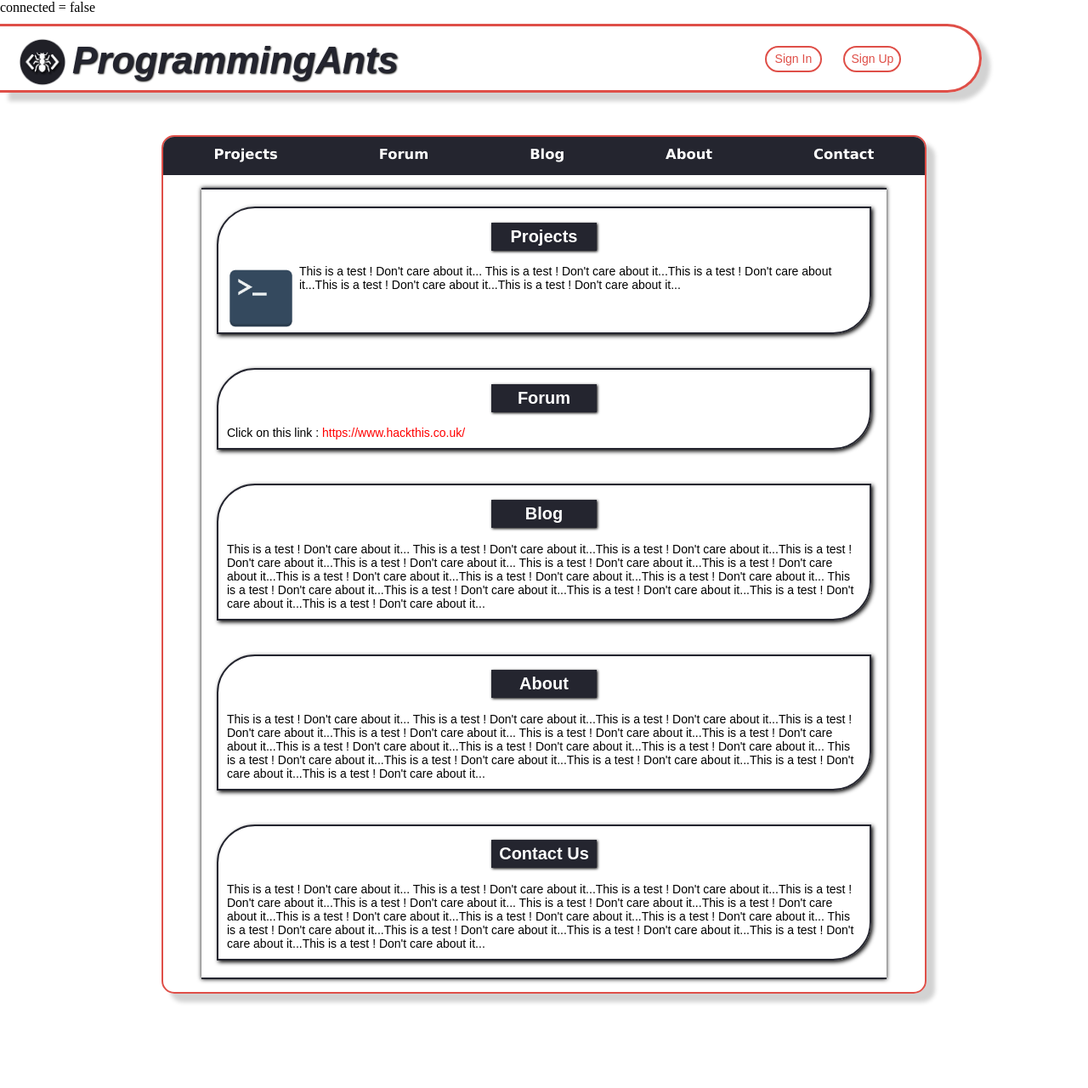
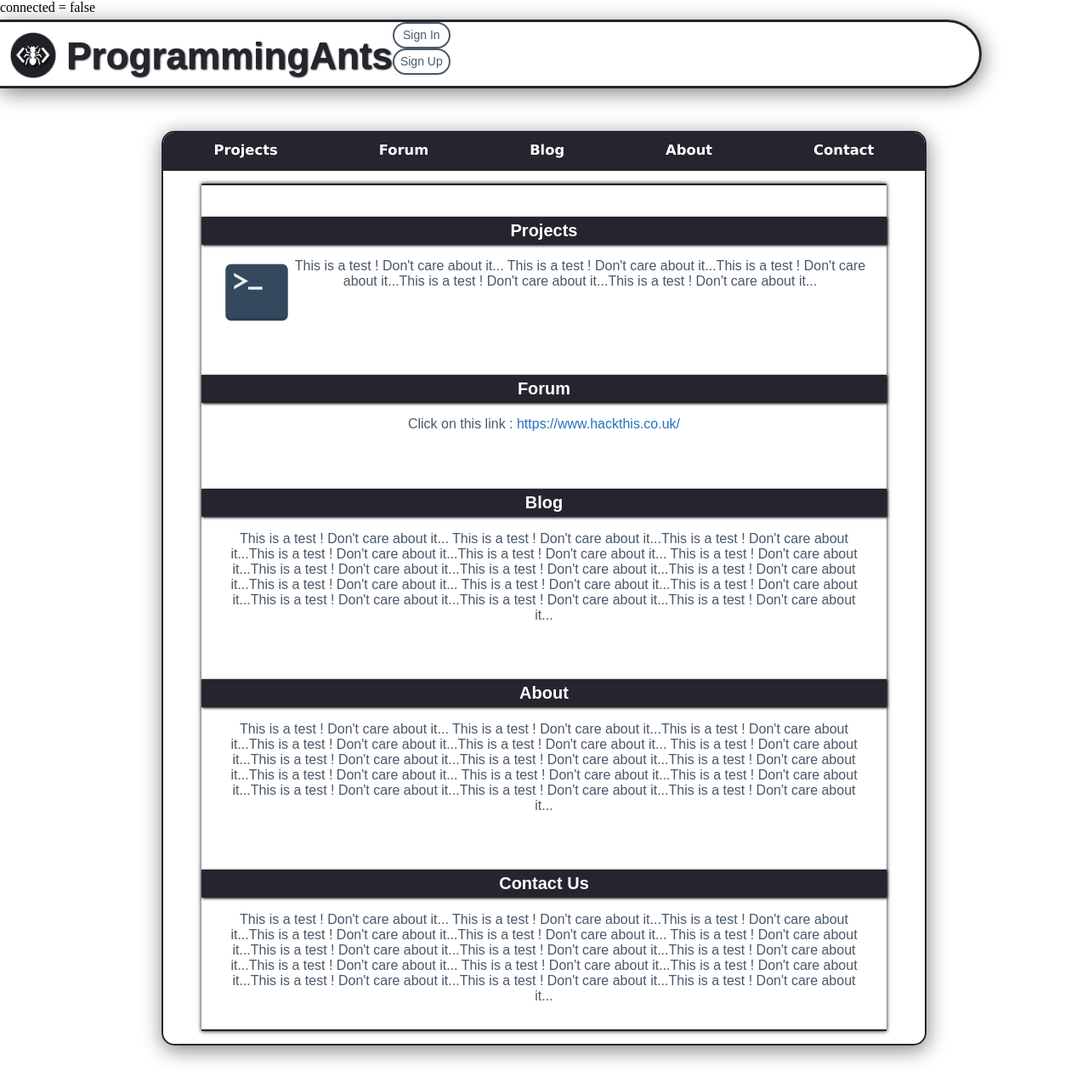
Before and after one commit to LaFourmiProgrammeuse/ProgressProject, a PHP site: page /home.php in a window 1280 px wide. Shown: the whole page at 85% size. Before the commit the page ends 1180 px from the top, so only its background shows below. Run offline with PHP 8.4, Linux system fonts and the light colour scheme; some libraries are stand-ins or nearby versions.

Commit message:
19/07/2018
-Réaménagement header html/css

```diff
--- /dev/null
+++ b/ProgrammingAnts/css/home.css
@@ -0,0 +1,221 @@
+a {
+	text-decoration: none;
+}
+
+p {
+ margin: 0px;
+}
+
+body {
+	background-color: white;
+	position: relative;
+	margin: 0;
+	padding: 0;
+}
+
+	/* HEADER */
+
+		header {
+			width: 100%;
+			height: auto;
+		}
+
+			#main {
+				display: flex;
+				justify-content: flex-start;
+				margin-top: 5px;
+				height: 75px;
+				width: 90%;
+				min-width: 800px;
+				border-top: 3px solid;
+				border-right: 3px solid;
+				border-bottom: 3px solid;
+				border-color: #24252f;
+				border-bottom-right-radius: 50px;
+				border-top-right-radius: 50px;
+				box-shadow: 1px 5px 25px grey;
+			}
+
+				.main_element img {
+					margin: 9px;
+					width: 60px;
+					height: 60px;
+				}
+
+					.main_element h1 {
+						margin-top: 15px;
+						font-size: 2.75em;
+						color: #24252f;
+						font-family: Arial, Helvetica, "Liberation Sans", FreeSans, sans-serif;
+						text-shadow: 1px 1px 2px black;
+					}
+
+						.identification, .identification_disconnect {
+							font-family: Arial, Helvetica, "Liberation Sans", FreeSans, sans-serif;
+							font-size: 14px;
+							text-align: center;
+							background-color: white;
+							border: 2px solid;
+							border-color: #495969;
+							border-radius: 50px;
+							height: 20px;
+							width: 50px;
+							padding-top: 5px;
+							padding-bottom: 2px;
+							padding-left: 7px;
+							padding-right: 7px;
+						}
+
+						.identification a, .identification_disconnect a {
+							color: #495969;
+						}
+
+
+	/* SECTION */
+
+		section {
+			margin: 50px auto;
+			border: 2px solid;
+			border-color: #24252f;
+			border-radius: 15px;
+			height: auto;
+			width: 70%;
+			min-width: 610px;
+			box-shadow: 1px 5px 25px grey;
+		}
+
+			#top_menu {
+				display: flex;
+				justify-content: space-between;
+				background-color: #24252f;
+				border-top-left-radius: 13px;
+				border-top-right-radius: 13px;
+      	        height: 45px;
+      	        width: 100%;
+			}
+
+			.option {
+				color: white;
+				font-family: Verdana, "DejaVu Sans", "Bitstream Vera Sans", Geneva, sans-serif;
+				font-size: 14px;
+				line-height: 9px;
+      	        margin-right: auto;
+      	        margin-left: auto;
+			}
+
+			.option a {
+				color: white;
+			}
+
+			.option:hover a {
+				color: #495969;
+			}
+
+	/* ARTICLE */
+
+    article{
+      display: block;
+			border-top: 2px solid #24252f;
+			border-bottom: 2px solid #24252f;
+			margin-left: auto;
+			margin-right: auto;
+			margin-top: 15px;
+      margin-bottom: 15px;
+      height: auto;
+    	width: 90%;
+			box-shadow: 0px 0px 5px black;
+    }
+
+			#articles {
+				display: flex;
+				flex-direction: column;
+				align-items: center;
+				justify-content: space-between;
+			}
+
+			.article {
+				margin-top: 20px;
+        margin-bottom: 20px;
+				width: 100%;
+			}
+
+			.article h2 {
+				background-color: #24252f;
+				color: white;
+				font-family: Arial, Helvetica, "Liberation Sans", FreeSans, sans-serif;
+				font-size: 20px;
+				text-align: center;
+				box-shadow: 1px 1px 3px black;
+				padding-top: 5px;
+				padding-bottom: 5px;
+				width: 100%;
+				margin-left: auto;
+				margin-right: auto;
+			}
+
+			.article p {
+				font-size: 16px;
+				text-align: center;
+				font-family: Arial, Helvetica, "Liberation Sans", FreeSans, sans-serif;
+				margin-top: 10px;
+				margin-bottom: 10px;
+				margin-right: 25px;
+				margin-left: 25px;
+				color: #495969;
+			}
+
+			.article a {
+				color: #2571bd;
+			}
+
+			.test_image {
+				height: 80px;
+				width: 80px;
+				float: left;
+				margin-right: 5px;
+			}
+
+	/* ASIDE */
+
+		#reconnection {
+			display: flex;
+			position: fixed;
+			right: -200px;
+			background-color: white;
+			height: 60px;
+			width: 200px;
+			top: 175px;
+			border-left: 1px solid #36393e;
+			border-top: 1px solid #36393e;
+			border-bottom: 1px solid #36393e;
+			border-bottom-left-radius: 15px;
+			border-top-left-radius: 15px;
+			min-width: 180px;
+		}
+
+		.message {
+			position: absolute;
+			color: #36393e;
+			font-size: 20px;
+			font-family: Arial, Helvetica, "Liberation Sans", FreeSans, sans-serif;
+			top: 15%;
+			left: 5%;
+		}
+
+		#message_user {
+            top: 54%;
+            width: 80%;
+            margin-left: 10%;
+            margin-right: 10%;
+            align: center;
+            height: 60px;
+    }
+
+		.exit {
+			position: absolute;
+			left: 142px;
+			width: 25px;
+			height: 25px;
+		}
+
+	/* FOOTER */
--- a/ProgrammingAnts/css/home_acceuil.css
+++ /dev/null
@@ -1,306 +0,0 @@
-a {
-	text-decoration: none;
-}
-
-p {
- margin: 0px;
-}
-
-body {
-	background-color: white;
-	position: relative;
-	margin: 0;
-	padding: 0;
-}
-
-	/* HEADER */
-
-		header {
-			margin-top: 10px;
-			height: 75px;
-			width: 90%;
-			min-width: 800px;
-			border-top: 3px solid;
-			border-right: 3px solid;
-			border-bottom: 3px solid;
-			border-color: #df4f48;
-			border-bottom-right-radius: 50px;
-			border-top-right-radius: 50px;
-			box-shadow: 10px 10px 5px #d2d2d2;
-		}
-
-			.website_name {
-				position: absolute;
-				font-size: 22px;
-				color: #24252f;
-				font-family: Arial, Helvetica, "Liberation Sans", FreeSans, sans-serif;
-				text-shadow: 1px 1px 2px black;
-				font-style: italic;
-				left: 85px;
-				line-height: 21px;
-			}
-
-			.programming_ants_logo {
-				position: absolute;
-				width: 60px;
-				height: 60px;
-				left: 20px;
-				top: 43px;
-			}
-
-				#account {
-                    display: flex;
-                    position: absolute;
-					top: 54px;
-					right: 17%;
-                    width: 162px;
-				}
-
-				.identification {
-					font-family: Arial, Helvetica, "Liberation Sans", FreeSans, sans-serif;
-					font-size: 14px;
-					text-align: center;
-					background-color: white;
-					color: #df4f48;
-					border: 2px solid;
-					border-color: #df4f48;
-					border-radius: 50px;
-					height: 20px;
-					width: 50px;
-					padding-top: 5px;
-					padding-bottom: 2px;
-					padding-left: 7px;
-					padding-right: 7px;
-				}
-
-				.identification a {
-					color: #df4f48;
-				}
-
-				.identification:nth-child(1) {
-					margin-right: 25px;
-					padding-left: 6px;
-				}
-
-				.identification:nth-child(1):hover a {
-					color: white;
-				}
-
-				.identification:nth-child(1):hover {
-					background-color: #df4f48;
-				}
-
-				.identification:nth-child(2):hover a {
-					color: white;
-				}
-
-				.identification:nth-child(2):hover {
-					background-color: #df4f48;
-				}
-
-					.disconnect {
-						background-color: white;
-						padding-top: 5px;
-						padding-bottom: 2px;
-						padding-left: 10px;
-						padding-right: 10px;
-						text-align: center;
-						width: 65px;
-						height: 20px;
-						color: #df4f48;
-						border: 2px solid;
-						border-color: #df4f48;
-						border-radius: 50px;
-					}
-
-					.disconnect:hover a {
-						color: white;
-					}
-
-					.disconnect:hover {
-						background-color: #df4f48;
-					}
-
-
-            /* Pseudo et image de l'utilisateur connected dans le header */
-
-            #user {
-                position: absolute;
-			    top: 40px;
-                width: 150px;
-                height: 52px;
-            	right: 12%;
-            }
-
-						#user img {
-							position: absolute;
-							top: 2px;
-							width: 45px;
-							height: 45px;
-							border-radius: 50%;
-							border: 2px solid #24252f;
-						}
-
-							.username {
-								position: absolute;
-								font-family: Arial, Helvetica, "Liberation Sans", FreeSans, sans-serif;
-								font-size: 20px;
-								top: 15px;
-								left: 40%;
-								text-shadow: 1px 1px 2px black;
-							}
-
-							.username a {
-								color: #24252f;
-							}
-
-							.username:hover a{
-								color: #df4f48;
-							}
-
-	/* SECTION */
-
-		section {
-			margin: 50px auto;
-			border: 2px solid;
-			border-color: #df4f48;
-			border-radius: 15px;
-			height: auto;
-			width: 70%;
-			min-width: 610px;
-			box-shadow: 10px 10px 5px #d2d2d2;
-		}
-
-			#top_menu {
-				display: flex;
-				justify-content: space-between;
-				background-color: #24252f;
-				border-top-left-radius: 13px;
-				border-top-right-radius: 13px;
-      	        height: 45px;
-      	        width: 100%;
-			}
-
-			.option {
-				color: white;
-				font-family: Verdana, "DejaVu Sans", "Bitstream Vera Sans", Geneva, sans-serif;
-				font-size: 14px;
-				line-height: 9px;
-      	        margin-right: auto;
-      	        margin-left: auto;
-			}
-
-			.option a {
-				color: white;
-			}
-
-			.option:hover a {
-				color: #df4f48;
-			}
-
-	/* ARTICLE */
-
-    article{
-        display: block;
-		border-top: 2px solid #24252f;
-		border-bottom: 2px solid #24252f;
-		margin-left: auto;
-		margin-right: auto;
-		margin-top: 15px;
-        margin-bottom: 15px;
-        height: auto;
-    	width: 90%;
-		box-shadow: 0px 0px 5px black;
-    }
-
-			#articles {
-				display: flex;
-				flex-direction: column;
-				align-items: center;
-				justify-content: space-between;
-			}
-
-			.article {
-				border: 2px solid #24252f;
-				margin-top: 20px;
-                margin-bottom: 20px;
-				width: 95%;
-				border-bottom-right-radius: 45px;
-				border-top-left-radius: 45px;
-				box-shadow: 2px 2px 5px black;
-			}
-
-			.article h2 {
-				background-color: #24252f;
-				color: white;
-				font-family: Arial, Helvetica, "Liberation Sans", FreeSans, sans-serif;
-				font-size: 20px;
-				text-align: center;
-				box-shadow: 1px 1px 3px black;
-				padding: 5px;
-				width: 15%;
-				margin-left: auto;
-				margin-right: auto;
-			}
-
-			.article p {
-				font-size: 14px;
-				font-family: Arial, Helvetica, "Liberation Sans", FreeSans, sans-serif;
-				margin: 10px;
-			}
-
-			.article a {
-				color: red;
-			}
-
-			.test_image {
-				height: 80px;
-				width: 80px;
-				float: left;
-				margin-right: 5px;
-			}
-
-	/* ASIDE */
-
-		#reconnection {
-			display: flex;
-			position: fixed;
-			right: -200px;
-			background-color: white;
-			height: 60px;
-			width: 200px;
-			top: 175px;
-			border-left: 1px solid #36393e;
-			border-top: 1px solid #36393e;
-			border-bottom: 1px solid #36393e;
-			border-bottom-left-radius: 15px;
-			border-top-left-radius: 15px;
-			min-width: 180px;
-		}
-
-		.message {
-			position: absolute;
-			color: #36393e;
-			font-size: 20px;
-			font-family: Arial, Helvetica, "Liberation Sans", FreeSans, sans-serif;
-			top: 15%;
-			left: 5%;
-		}
-
-		#message_user {
-            top: 54%;
-            width: 80%;
-            margin-left: 10%;
-            margin-right: 10%;
-            align: center;
-            height: 60px;
-    }
-
-		.exit {
-			position: absolute;
-			left: 142px;
-			width: 25px;
-			height: 25px;
-		}
-
-	/* FOOTER */
--- a/ProgrammingAnts/html-php/home.php
+++ b/ProgrammingAnts/html-php/home.php
@@ -11,7 +11,7 @@ echo 'connected = ' . $_SESSION['connected'] . '<br/>';
 <html>
 <head>
 
-	<link rel="stylesheet" type="text/css" href="../css/home_acceuil.css">
+	<link rel="stylesheet" type="text/css" href="../css/home.css">
 	<meta charset="utf-8"/>
 	<title>ProgrammingAnts</title>
 
@@ -23,31 +23,19 @@ echo 'connected = ' . $_SESSION['connected'] . '<br/>';
 
 	<body>
 		<header>
-			<span class="website_name"><h1>ProgrammingAnts</h1></span>
-			<img src="../images/programming_ants.png" class="programming_ants_logo" />
-
-								<div id="account">
-
-									<div class="identification"><a href="Login_page.html">Sign In</a></div>
-									<div class="identification"><a href="Register_page.html">Sign Up</a></div>
-                                     <div class="identification disconnect">
-                                        <a href="../php/disconnect.php">Sign Out</a>
-                                    </div>
-								</div>
-
-
-
-                                                            <!--image de profil et pseudo de l'utilisateur connecter (header)-->
-																<div id="user">
-																	<div class="user_image">
-                                    		                            <img src="../images/no_user_image.png" class="user_image" />
-																		</div>
-																		<div class="username">
-																				<p><a href="#"></a></p>
-																		</div>
-                                </div>
-
-
+			<div id="main">
+				<div class="main_element"><img src="../images/programming_ants.png" title="ProgramminAnts Logo"/></div>
+					<div class="main_element"><h1>ProgrammingAnts</h1></div>
+						<div id="account">
+							<div class="identification"><a href="Login_page.html">Sign In</a></div>
+							<div class="identification"><a href="Register_page.html">Sign Up</a></div>
+          		<div class="identification disconnect"><a href="../php/disconnect.php">Sign Out</a></div>
+						</div>
+						<div id="user">
+							<div class="user_image"><img src="../images/no_user_image.png" class="user_image" /></div>
+							<div class="username"><a href="#"></a></div>
+            </div>
+			</div>
 		</header>
 
 		<section>
```
